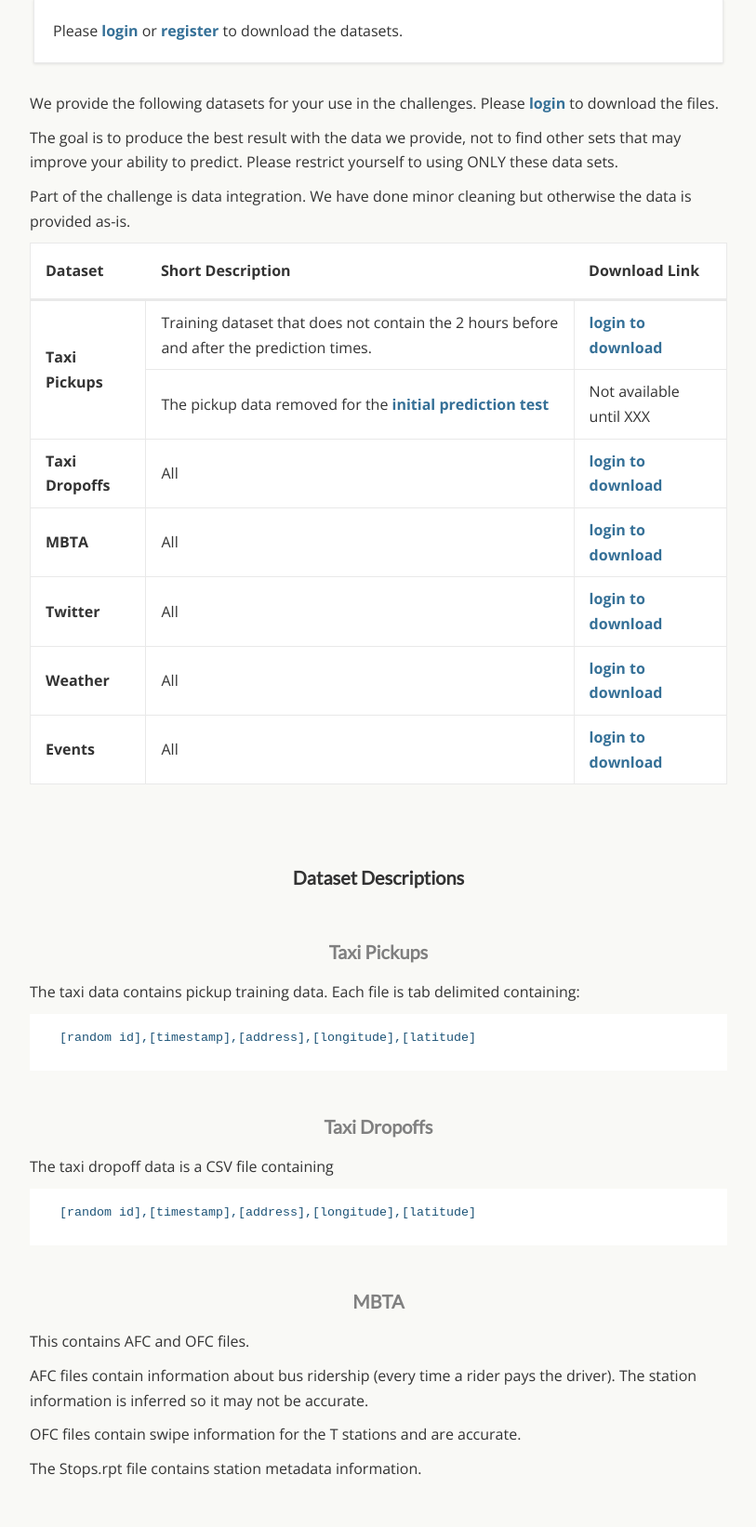
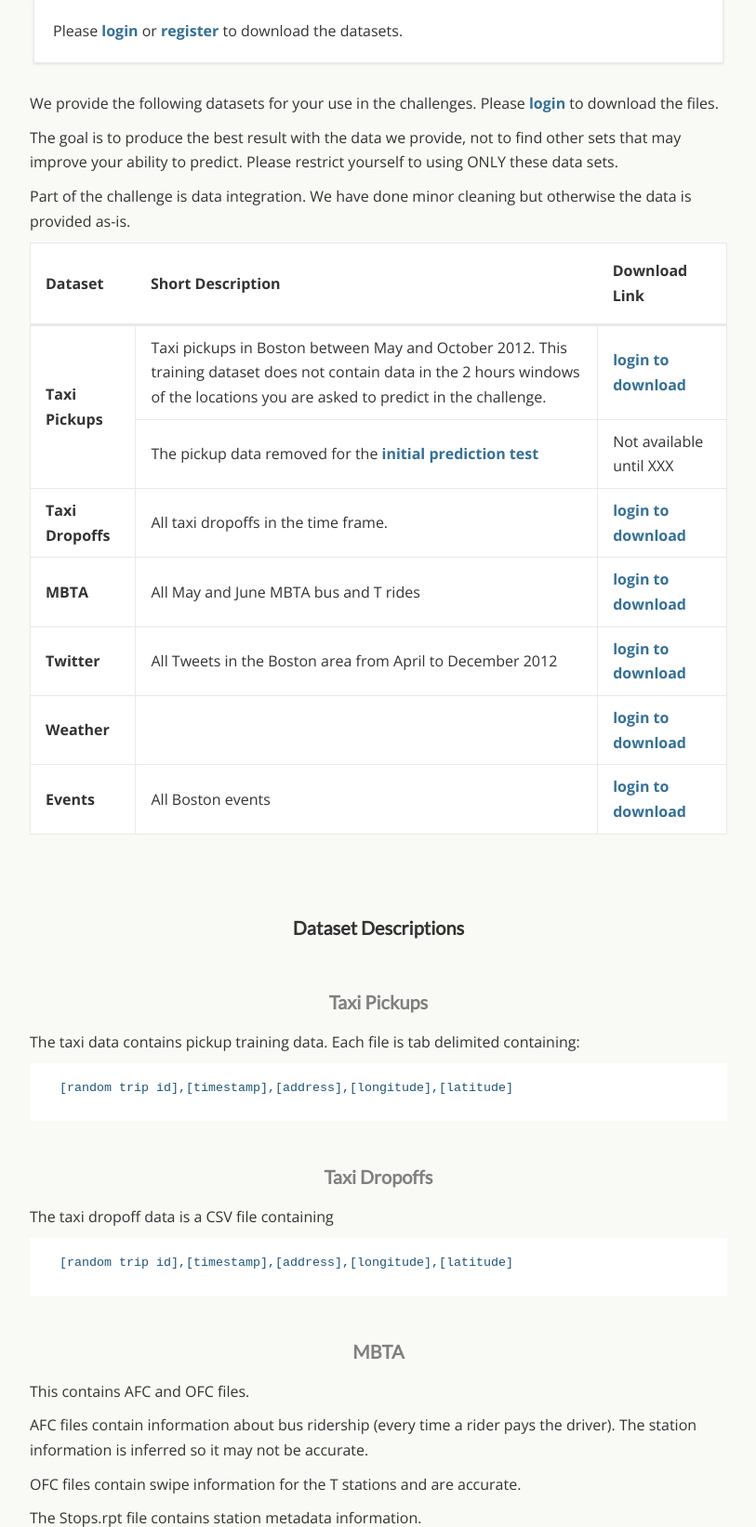
Before and after one commit to mitdbg/bigdata, a Django app: template src/website/templates/home/datasets.html in a window 1280 px wide. Shown: the part 278-1921 px from the top of the page at 93% size, without its empty margins (233-1046 px from the left). Run offline with Django 3.2, Linux system fonts and the light colour scheme; the template is opened without the code that fills it, so the values that code supplies are empty; parts of the project's set-up code (start-up, migrations or seed data) failed here and were passed over; some libraries are stand-ins or nearby versions; some web fonts are replaced.

Commit message:
updated sizes

```diff
--- a/src/website/templates/home/datasets.html
+++ b/src/website/templates/home/datasets.html
@@ -26,7 +26,7 @@
     </tr>
     <tr>
       <td class="datasetname" rowspan="2">Taxi Pickups</td>
-      <td>Training dataset that does not contain the 2 hours before and after the prediction times.</td>
+      <td>Taxi pickups in Boston between May and October 2012.  This training dataset does not contain data in the 2 hours windows of the locations you are asked to predict in the challenge.</td>
       <td>{% if user.is_authenticated %}<a href="/download/pickups_train.csv.gz">pickups_train.csv.gz (63MB)</a>{%else%}<a href="/accounts/login">login to download</a>{% endif %}</td>
     </tr>
     <tr>
@@ -35,17 +35,17 @@
     </tr>
     <tr>
       <td class="datasetname" rowspan="1">Taxi Dropoffs</td>
-      <td>All</td>
+      <td>All taxi dropoffs in the time frame.</td>
       <td>{% if user.is_authenticated %}<a href="/download/dropoffs.csv.gz">dropoffs.csv.gz (24M)</a>{%else%}<a href="/accounts/login">login to download</a>{% endif %}</td>
     </tr>
     <tr>
       <td class="datasetname" rowspan="1">MBTA</td>
-      <td>All</td>
+      <td>All May and June MBTA bus and T rides</td>
       <td>{% if user.is_authenticated %}<a href="https://s3.amazonaws.com/mitbigdata/datasets/mbta.tar.gz">mbta.tar.gz (1.1G)</a>{%else%}<a href="/accounts/login">login to download</a>{% endif %}</td>
     </tr>
     <tr>
       <td class="datasetname" rowspan="1">Twitter</td>
-      <td>All</td>
+      <td>All Tweets in the Boston area from April to December 2012</td>
       <td>
       	{% if user.is_authenticated %}
 		      <div><a href="/download/2012_04.json.gz">2012_04.json.gz</a></div>
@@ -64,13 +64,13 @@
     </tr>
     <tr>
       <td class="datasetname" rowspan="1">Weather</td>
-      <td>All</td>
+      <td></td>
       <td>{% if user.is_authenticated %}<a href="/download/wunderground.json.gz">wunderground.json.gz (126kb)</a>{%else%}<a href="/accounts/login">login to download</a>{% endif %}</td>
     </tr>
     <tr>
       <td class="datasetname" rowspan="1">Events</td>
-      <td>All</td>
-      <td>{% if user.is_authenticated %}<a href="/download/events.csv.gz">events.csv.gz (6MB)</a>{%else%}<a href="/accounts/login">login to download</a>{% endif %}</td>
+      <td>All Boston events</td>
+      <td>{% if user.is_authenticated %}<a href="/download/events.csv.gz">events.csv.gz (9MB)</a>{%else%}<a href="/accounts/login">login to download</a>{% endif %}</td>
     </tr>
   </tbody></table>
 
@@ -84,7 +84,7 @@
   The taxi data contains pickup training data. Each file is tab delimited containing:
 
   <div class="code">
-    [random id],[timestamp],[address],[longitude],[latitude] </div>
+    [random trip id],[timestamp],[address],[longitude],[latitude] </div>
 </p>
 
 <h2>Taxi Dropoffs</h2>
@@ -92,7 +92,7 @@
   The taxi dropoff data is a CSV file containing
 
   <div class="code">
-    [random id],[timestamp],[address],[longitude],[latitude] </div>
+    [random trip id],[timestamp],[address],[longitude],[latitude] </div>
 </p>
 
 
```
Also changed, not shown: src/weather/wunderground.py (+7 -4 lines).
